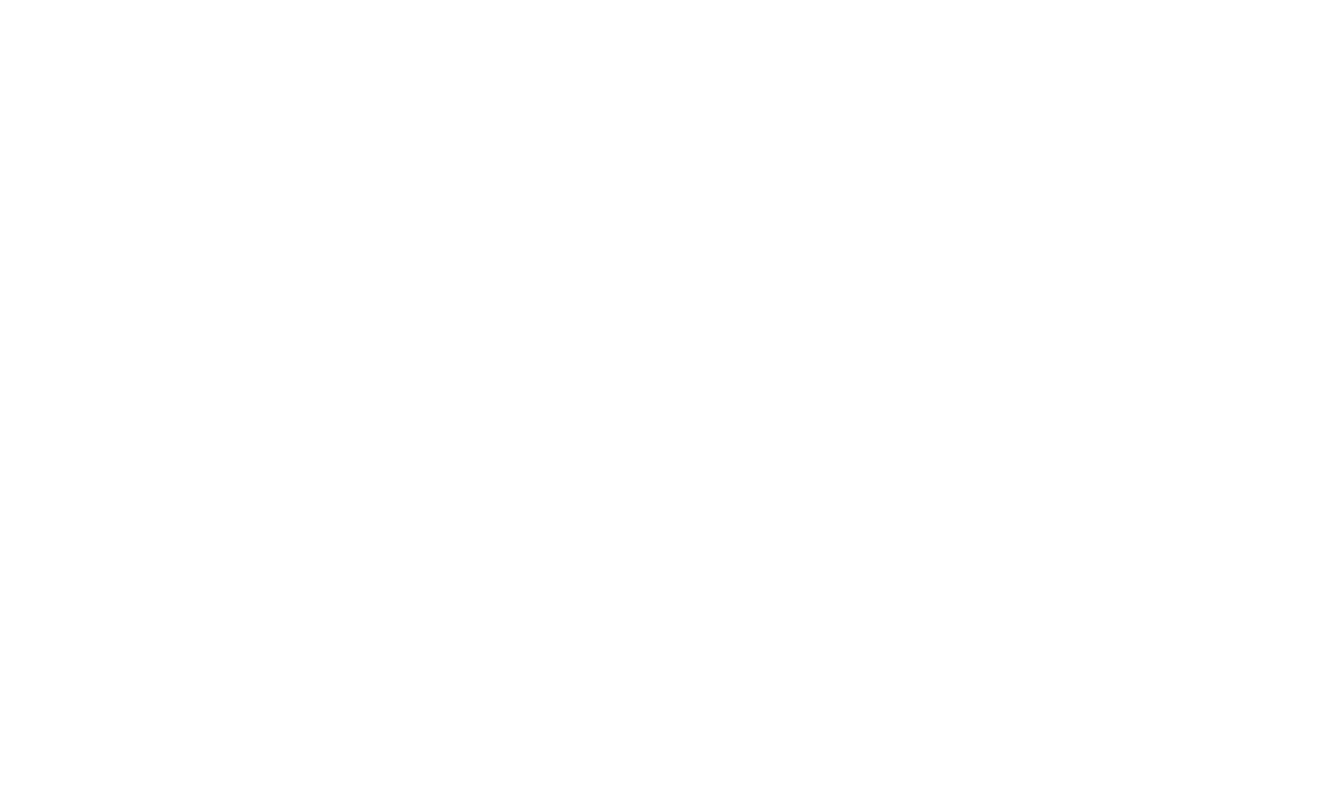
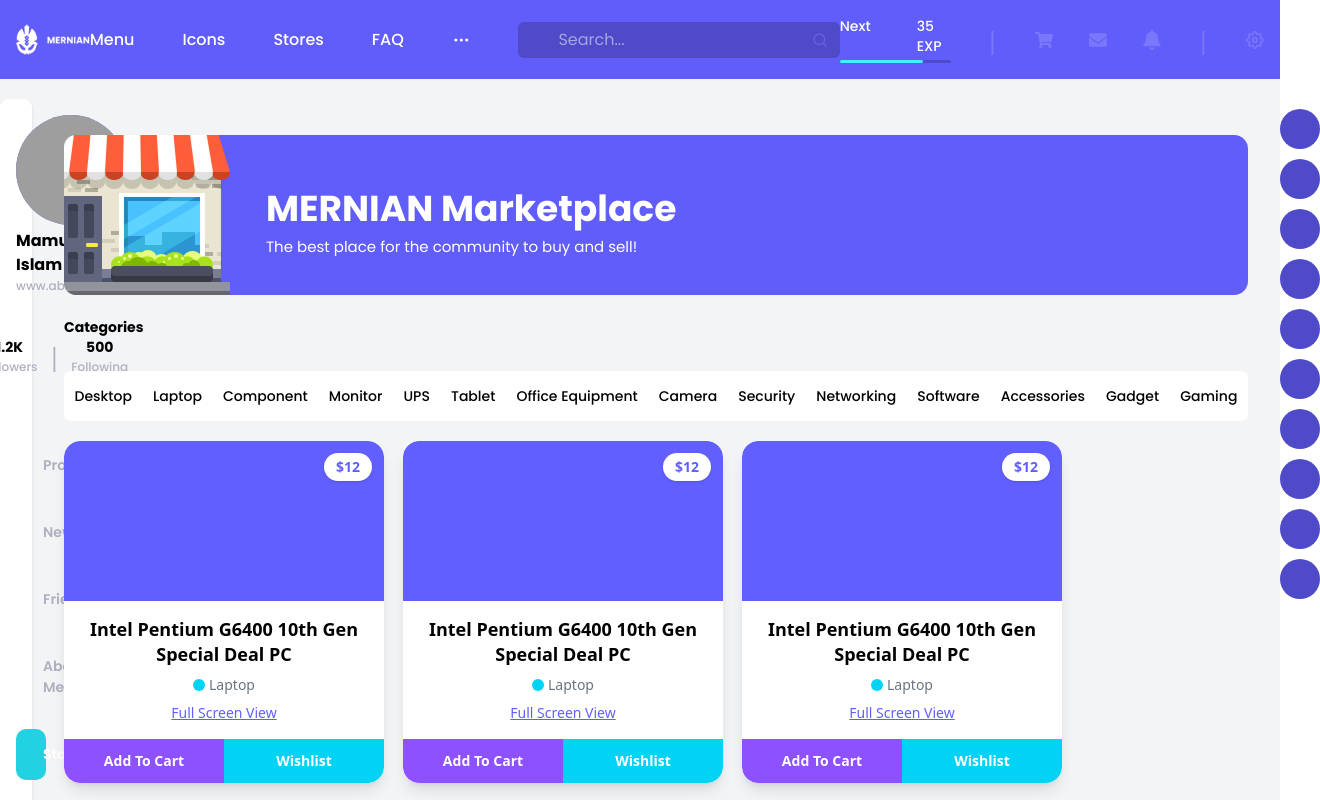
Before and after one commit to mamudulislam/Social_media, a React (Vite) app: page /Store in a window 1280 px wide. Before the commit this address had no page. Shown: the top 800 px of the page, 1320 px wide, since content can reach past the window. Built offline with nearby package versions, Linux system fonts and the light colour scheme; grey boxes are pictures that could not be loaded.

Commit message:
store pages

```diff
--- a/src/App.jsx
+++ b/src/App.jsx
@@ -1,23 +1,29 @@
-import { BrowserRouter, Routes, Route } from 'react-router-dom'
+import { Route, createBrowserRouter, createRoutesFromElements, RouterProvider } from 'react-router-dom'
 import Layout from './components/Layout'
 import Home from './pages/Home/Home'
 import Newsfeed from './pages/Postupdate/Newsfeed'
 import Friend from './pages/Friend/Friend'
 import Aboutprofile from './pages/Aboutprofile/Aboutprofile'
+import Store from './pages/Store/Store'
+const App = () => {
+  const router = createBrowserRouter(
+    createRoutesFromElements(
+      <Route>
+        <Route element={< Layout />}>
+          <Route path='/Profile' element={<Home />} />
+          <Route path='/Newsfeed' element={<Newsfeed />} />
+          <Route path='/Friend' element={<Friend />} />
+          <Route path='/Aboutme' element={<Aboutprofile />} />
+          <Route path='/Store' element={<Store />} />
+        </Route >
+      </Route >
 
-function App() {
+    )
+  )
   return (
-    <BrowserRouter>
-      <Routes>
-        <Route path="/" element={<Layout />}>
-          <Route index element={<Home />} />
-          <Route path="/Newsfeed" element={<Newsfeed />} />
-          <Route path="/Friend" element={<Friend />} />
-          <Route path="/Aboutme" element={<Aboutprofile />} />
-        </Route>
-      </Routes>
-    </BrowserRouter>
+    <>
+      <RouterProvider router={router} />
+    </>
   )
 }
-
 export default App
--- /dev/null
+++ b/src/Golobalcomponentes/Containear.jsx
@@ -0,0 +1,7 @@
+import React from 'react';
+
+const Container = ({ children }) => {
+    return <div className='max-w-[1520px] mx-auto px-4'>{children}</div>;
+};
+
+export default Container;
--- a/src/components/LeftSidebar.jsx
+++ b/src/components/LeftSidebar.jsx
@@ -8,10 +8,11 @@
     FiInfo
 } from 'react-icons/fi';
 const mainMenuItems = [
+    { icon: CgFeed, label: "Profile", path: "/Profile" },
     { icon: CgFeed, label: "Newsfeed", path: "/Newsfeed" },
     { icon: FiUsers, label: "Friend", path: "/Friend" },
     { icon: FiInfo, label: "About Me", path: "/Aboutme" },
-    { icon: CgFeed, label: "Feed", path: "/feed" },
+    { icon: CgFeed, label: "Store", path: "/Store" },
     { icon: CgShoppingCart, label: "Cart", path: "/cart" }
 ];
 
--- a/src/components/Navbar.jsx
+++ b/src/components/Navbar.jsx
@@ -1,29 +1,23 @@
 import { FaShoppingCart, FaEnvelope, FaBell } from 'react-icons/fa';
 import { FiMoreHorizontal, FiSearch, FiSettings } from 'react-icons/fi';
-
+import Container from '../Golobalcomponentes/Containear';
+import logo from "../../src/assets/Logo/Logo.png"
 const Navbar = () => {
     return (
         <nav className="bg-[#615DFA] py-4">
-            <div className="max-w-[1628px] mx-auto px-4">
+            <Container>
                 <div className="flex items-center justify-between w-full">
-
-                    {/* Logo Section */}
                     <div className="flex items-center space-x-4">
                         <div className="text-2xl font-bold text-white">
-                            <img src="/src/assets/logo/logo.png" alt="Logo" />
+                            <img src={logo} alt="Logo" />
                         </div>
                     </div>
-
-                    {/* Center Nav Buttons */}
                     <div className="flex items-center space-x-12 max-w-[750px] flex-1 justify-center">
                         <button className="text-white hover:text-gray-100 font-medium font-Poppins">Menu</button>
                         <button className="text-white hover:text-gray-100 font-medium font-Poppins">Icons</button>
                         <button className="text-white hover:text-gray-100 font-medium font-Poppins">Stores</button>
                         <button className="text-white hover:text-gray-100 font-medium font-Poppins">FAQ</button>
-
                         <FiMoreHorizontal className="text-2xl text-white" />
-
-                        {/* Search Input */}
                         <div className="relative w-[415px]">
                             <input
                                 type="text"
@@ -33,10 +27,7 @@
                             <FiSearch className="absolute top-1/2 right-3 -translate-y-1/2 text-[#6763DF]" />
                         </div>
                     </div>
-
-                    {/* Right Side Icons */}
                     <div className="flex items-center space-x-9">
-                        {/* EXP Bar */}
                         <div className="inline-block">
                             <div className="flex space-x-[46px]">
                                 <span className="text-sm font-medium font-Poppins text-white">Next</span>
@@ -47,11 +38,7 @@
                                 <div className="absolute top-0 left-0 w-[83px] h-full bg-[#41EFFF] rounded-[7px]"></div>
                             </div>
                         </div>
-
-                        {/* Divider */}
                         <span className="text-[#7A77FD] text-2xl">|</span>
-
-                        {/* Icons */}
                         <FaShoppingCart className="text-xl text-[#7A77FD] cursor-pointer" />
                         <FaEnvelope className="text-xl text-[#7A77FD] cursor-pointer" />
                         <FaBell className="text-xl text-[#7A77FD] cursor-pointer" />
@@ -59,8 +46,8 @@
                         <FiSettings className="text-xl text-[#7A77FD] cursor-pointer" />
                     </div>
                 </div>
-            </div>
-        </nav>
+            </Container>
+        </nav >
     );
 };
 
--- /dev/null
+++ b/src/pages/Store/Componentes/Banner.jsx
@@ -0,0 +1,17 @@
+import React from 'react'
+import storeshop from "../../../assets/storeshop.png"
+const Banner = () => {
+    return (
+        <>
+            <div className='w-[1184px] h-[160px] bg-[#615DFA] flex gap-x-[36px] rounded-[14px]'>
+                <img src={storeshop} />
+                <div>
+                    <h1 className='mt-[47px] font-Poppins font-bold text-[36px] text-[#ffffff]'>MERNIAN Marketplace</h1>
+                    <p className='font-Poppins font-normal text-[15px] text-[#ffffff]'>The best place for the community to buy and sell!</p>
+                </div>
+            </div>
+        </>
+    )
+}
+
+export default Banner
--- /dev/null
+++ b/src/pages/Store/Componentes/StorCard.jsx
@@ -0,0 +1,43 @@
+import React from 'react'
+import Storedata from './Storedata'
+
+const StorCard = () => {
+    return (
+        <div className="max-w-xs rounded-2xl overflow-hidden shadow-lg text-center bg-white">
+            <div className={`${Storedata.imageColor} h-40 relative rounded-t-2xl`}>
+                <span className="absolute top-3 right-3 bg-white px-3 py-1 rounded-full text-indigo-500 font-bold text-sm shadow">
+                    ${Storedata.price}
+                </span>
+            </div>
+
+            <div className="p-4">
+                <h3 className="text-black font-bold text-[18px] leading-snug">
+                    {Storedata.name}
+                </h3>
+
+                <div className="flex items-center justify-center mt-2 space-x-1 text-sm text-gray-500">
+                    <span className={`w-3 h-3 ${Storedata.tagColor} rounded-full inline-block`}></span>
+                    <span>{Storedata.category}</span>
+                </div>
+
+                <a
+                    href="#"
+                    className="block mt-2 text-sm text-indigo-500 underline hover:text-indigo-600 transition"
+                >
+                    Full Screen View
+                </a>
+            </div>
+
+            <div className="flex">
+                <button className="flex-1 py-3 bg-violet-500 text-white text-sm font-semibold rounded-bl-2xl hover:bg-violet-600 transition">
+                    Add To Cart
+                </button>
+                <button className="flex-1 py-3 bg-cyan-400 text-white text-sm font-semibold rounded-br-2xl hover:bg-cyan-500 transition">
+                    Wishlist
+                </button>
+            </div>
+        </div>
+    )
+}
+
+export default StorCard
--- /dev/null
+++ b/src/pages/Store/Componentes/Storedata.jsx
@@ -0,0 +1,10 @@
+const Storedata = {
+    id: 1,
+    name: "Intel Pentium G6400 10th Gen Special Deal PC",
+    price: 12,
+    category: "Laptop",
+    tagColor: "bg-cyan-400",
+    imageColor: "bg-indigo-500",
+};
+
+export default Storedata;
--- /dev/null
+++ b/src/pages/Store/Store.jsx
@@ -0,0 +1,42 @@
+import React from 'react'
+import Banner from './Componentes/Banner'
+import StorCard from './Componentes/StorCard'
+
+const Store = () => {
+    return (
+        <div className='mt-[36px] '>
+            <div className='my-4 mx-8 mb-5'>
+                <Banner />
+                <h1 className='mt-[22px] font-Poppins font-bold text-[14px]'>Categories</h1>
+                <div className='w-[1184px] h-[50px] rounded-[7px] bg-[#ffff] mt-[33px] flex items-center justify-around'>
+                    <p className='font-Poppins font-medium text-[14px]'>Desktop</p>
+                    <p className='font-Poppins font-medium text-[14px]'>Laptop
+                    </p>
+                    <p className='font-Poppins font-medium text-[14px]'>Component</p>
+                    <p className='font-Poppins font-medium text-[14px]'>Monitor</p>
+                    <p className='font-Poppins font-medium text-[14px]'>UPS</p>
+                    <p className='font-Poppins font-medium text-[14px]'>Tablet</p>
+                    <p className='font-Poppins font-medium text-[14px]'>Office Equipment</p>
+                    <p className='font-Poppins font-medium text-[14px]'>Camera </p>
+                    <p className='font-Poppins font-medium text-[14px]'>Security</p>
+                    <p className='font-Poppins font-medium text-[14px]'>Networking</p>
+                    <p className='font-Poppins font-medium text-[14px]'>Software</p>
+                    <p className='font-Poppins font-medium text-[14px]'>Accessories</p>
+                    <p className='font-Poppins font-medium text-[14px]'>Gadget</p>
+                    <p className='font-Poppins font-medium text-[14px]'>Gaming</p>
+                </div>
+                <div className='mt-[20px] flex flex-wrap space-x-[19px] space-y-[21px]'>
+                    <StorCard />
+                    <StorCard />
+                    <StorCard />
+                    <StorCard />
+                    <StorCard />
+                    <StorCard />
+                </div>
+
+            </div>
+        </div>
+    )
+}
+
+export default Store
```
Also changed, not shown: src/assets/Logo/Logo.png (added), src/assets/storeshop.png (added).
